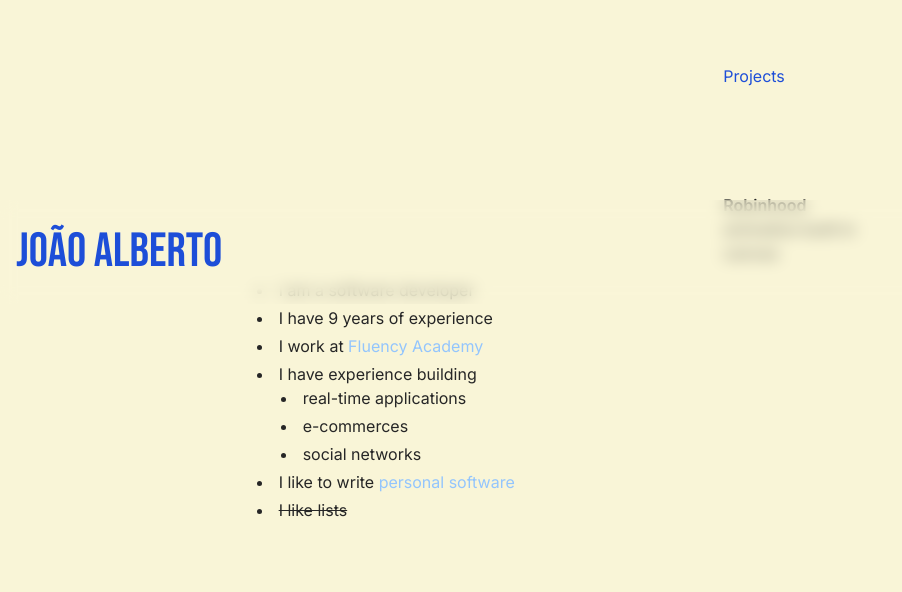
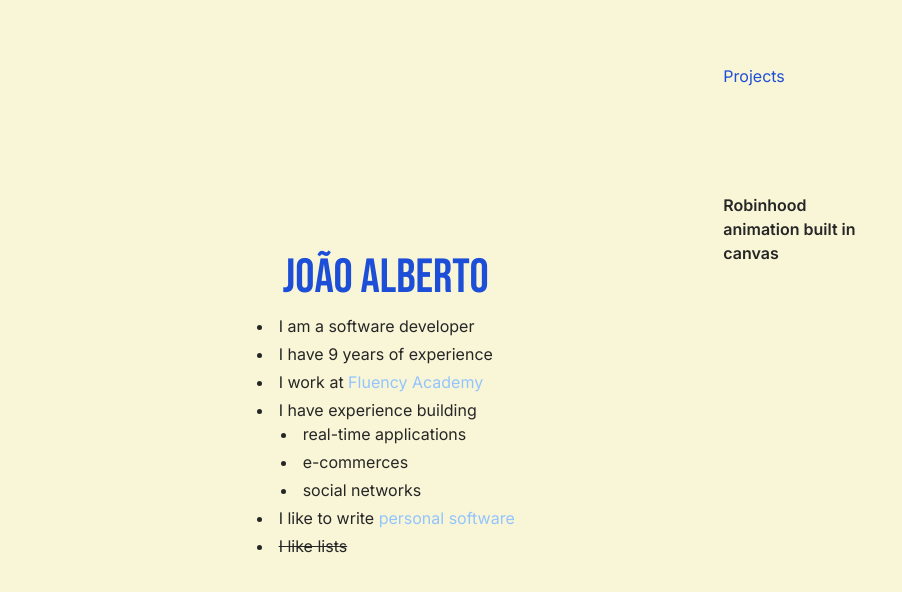
Before and after one commit to joaoalberto-dev/joaoalberto.dev, a Next.js app: page / in a window 1280 px wide. Shown: the top 592 px of the page, without its empty margins (0-902 px from the left). Built offline with nearby package versions, Linux system fonts and the light colour scheme; no server answers; grey boxes are pictures that could not be loaded.

Commit message:
chore: make title responsive

```diff
--- a/src/components/home/title.tsx
+++ b/src/components/home/title.tsx
@@ -1,5 +1,7 @@
 "use client";
 
+import { useMediaQuery } from "@/hooks/use-media-query";
+import { cn } from "@/lib/utils";
 import {
   motion,
   useMotionTemplate,
@@ -7,6 +9,10 @@ import {
   useTransform,
 } from "framer-motion";
 import { useRef } from "react";
+
+const titleDefaultStyle = cn(
+  "fixed p-4 left-0 right-0 bg-brand/80 backdrop-blur font-title text-blue-700 lg:bg-transparent lg:p-0 lg:left-auto lg:right-auto lg:relative lg:backdrop-blur-none lg:text-[48px]"
+);
 
 function HomeTitle() {
   const container = useRef<HTMLHeadingElement>(null);
@@ -18,13 +24,19 @@ function HomeTitle() {
   const topPosition = useTransform(scrollY, [0, 200], [200, 0]);
   const top = useMotionTemplate`${topPosition}px`;
 
+  const isLargeScreen = useMediaQuery("lg");
+
+  if (isLargeScreen) {
+    return <h1 className={titleDefaultStyle}>João Alberto</h1>;
+  }
+
   return (
     <motion.h1
       initial={{ opacity: 0, scale: 0.9 }}
       animate={{ opacity: 1, scale: 1 }}
       style={{ fontSize, top, originX: 0, originY: 0.5 }}
       ref={container}
-      className="fixed p-4 left-0 right-0 bg-brand/50 backdrop-blur font-title text-blue-700"
+      className={titleDefaultStyle}
     >
       João Alberto
     </motion.h1>
```
